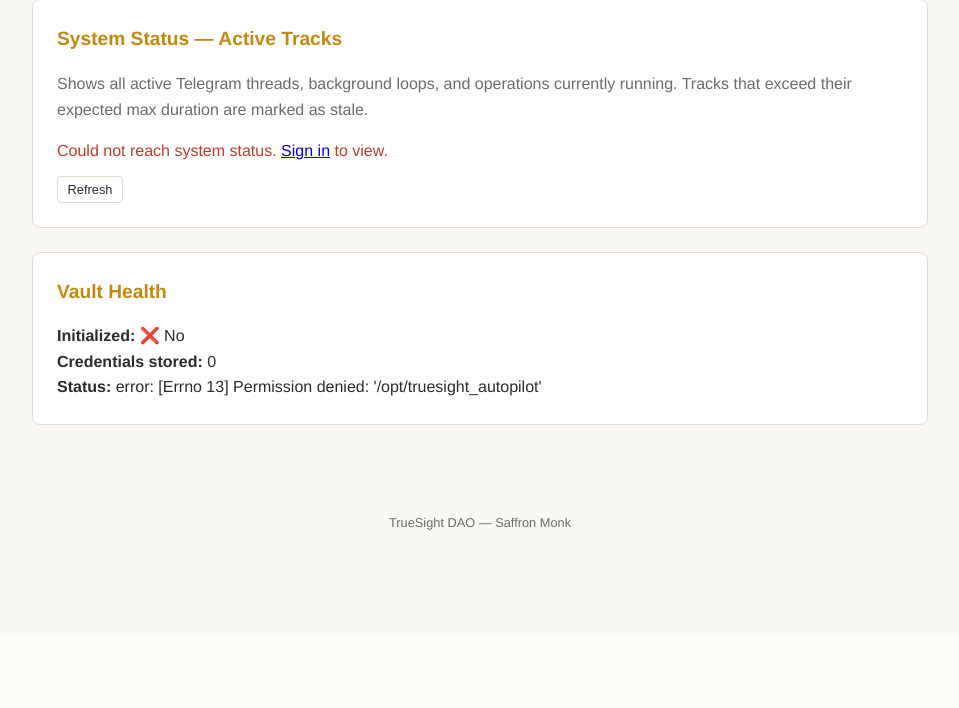
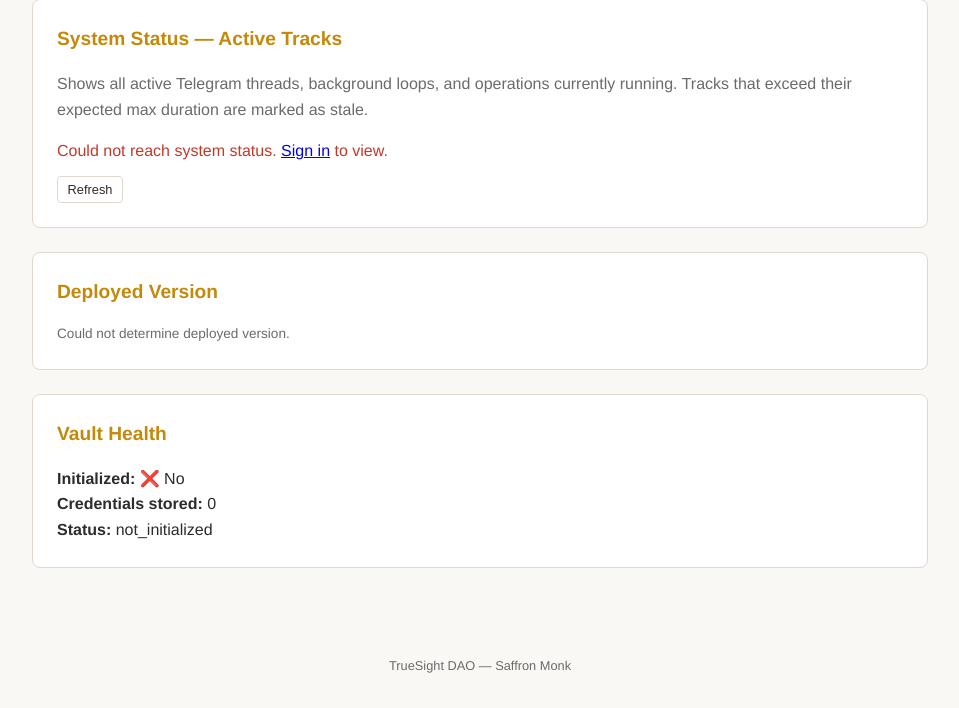
Before and after one commit to TrueSightDAO/truesight_autopilot, a FastAPI app: page /vault/status in a window 1280 px wide. Shown: the part 166-874 px from the top of the page, without its empty margins (160-1119 px from the left). Before the commit the page ends 696 px from the top, so only its background shows below. Run offline with FastAPI, Linux system fonts and the light colour scheme; parts of the project's set-up code (start-up, migrations or seed data) failed here and were passed over; some libraries are stand-ins or nearby versions.

Commit message:
[autopilot] Add deployed commit hash to the vault System Status page. Cu (#209)
* [autopilot] Fix app/deploy_watcher.py

* [autopilot] Fix app/deploy_watcher.py

* [autopilot] Fix app/templates/vault/status.html

* [autopilot] Fix app/templates/vault/status.html

```diff
--- a/app/templates/vault/status.html
+++ b/app/templates/vault/status.html
@@ -15,6 +15,13 @@
         <button class="btn btn-outline btn-sm" onclick="refreshSystemStatus()">Refresh</button>
         <button class="btn btn-primary btn-sm" id="deploy-btn" onclick="triggerDeploy(false)" style="display:none;">Deploy now</button>
         <button class="btn btn-danger btn-sm" id="force-deploy-btn" onclick="triggerDeploy(true)" style="display:none;">Force deploy</button>
+    </div>
+</div>
+
+<div class="card">
+    <h2>Deployed Version</h2>
+    <div id="deployed-version">
+        <p style="color: var(--text-muted); font-size: 0.85rem;">Loading…</p>
     </div>
 </div>
 
@@ -61,6 +68,23 @@
         document.getElementById('system-status').innerHTML = '<p style="color: var(--danger);">Failed to load system status. <a href="/vault/login">Sign in</a> to view.</p>';
     });
 
+// Load deployed version
+fetch('/vault/api/system-status')
+    .then(r => r.ok ? r.json() : null)
+    .then(data => {
+        const el = document.getElementById('deployed-version');
+        if (!data || !data.commit_hash) {
+            el.innerHTML = '<p style="color: var(--text-muted); font-size: 0.85rem;">Could not determine deployed version.</p>';
+            return;
+        }
+        const hash = data.commit_hash;
+        const shortHash = hash.slice(0, 7);
+        el.innerHTML = '<p><strong>Commit:</strong> <a href="https://github.com/TrueSightDAO/truesight_autopilot/commit/' + hash + '" target="_blank" rel="noopener" style="font-family: monospace; font-size: 1.1rem;">' + shortHash + '</a></p>';
+    })
+    .catch(() => {
+        document.getElementById('deployed-version').innerHTML = '<p style="color: var(--danger);">Failed to load deployed version.</p>';
+    });
+
 // Load vault health
 fetch('/vault/api/health')
     .then(r => r.ok ? r.json() : null)
```
Also changed, not shown: app/deploy_watcher.py (+21 -0 lines).
